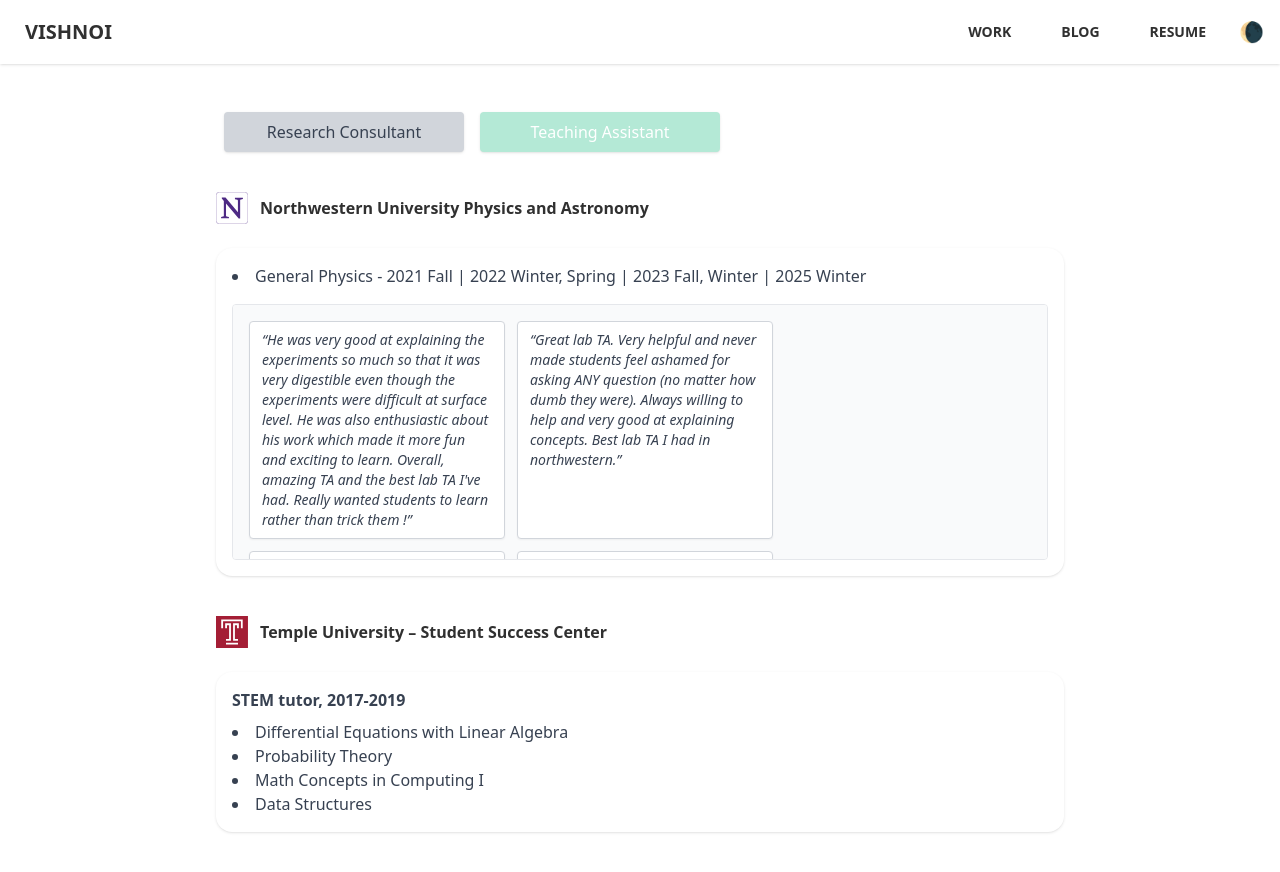
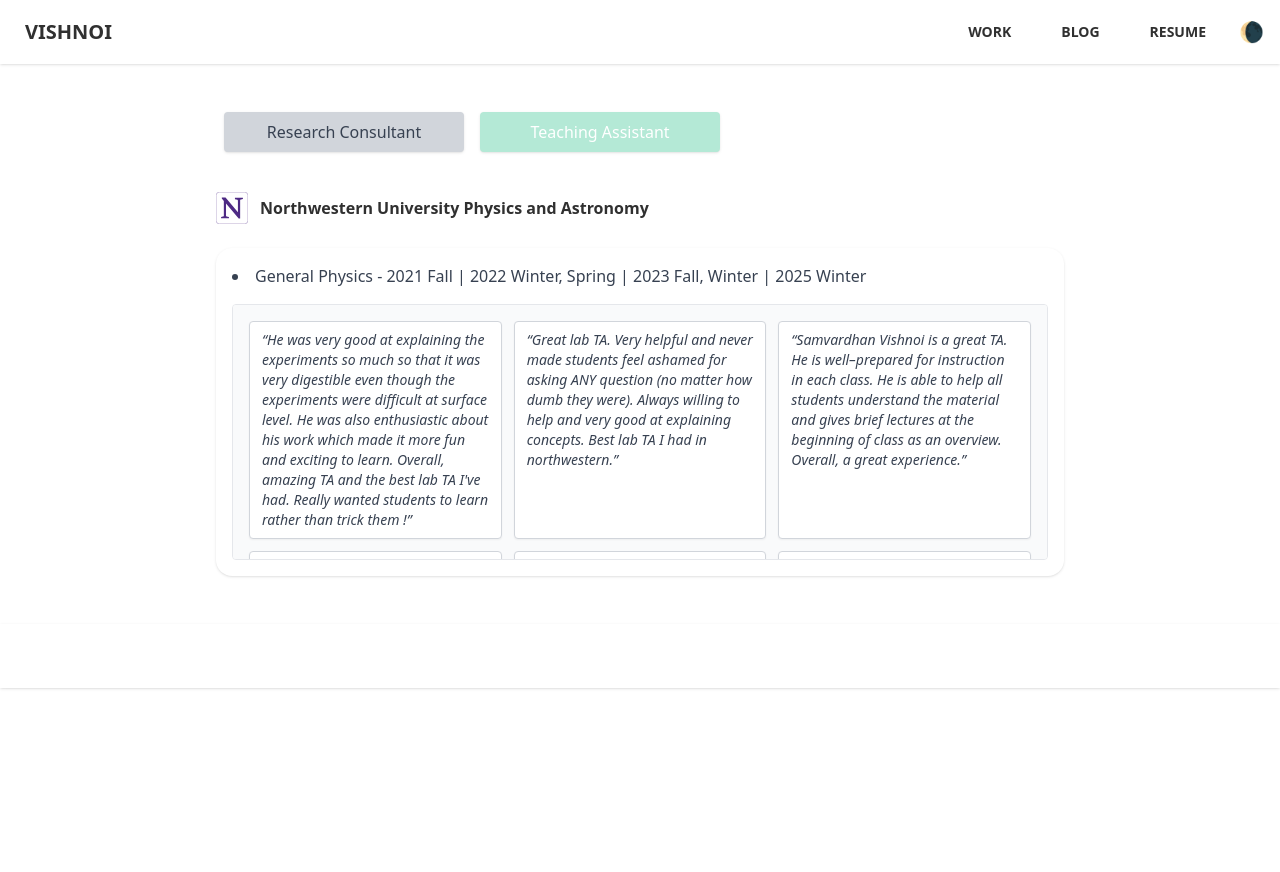
Before and after one commit to s-vishnoi/portfolio, a Vue app: page /work in a window 1280 px wide. Both pictures are taken after a click on the button "Teaching Assistant". Shown: the top 872 px of the page. After the commit the page ends 800 px from the top, so only its background shows below. Built offline with nearby package versions, Linux system fonts and the light colour scheme.

Commit message:
new updates

```diff
--- a/src/pages/Work.vue
+++ b/src/pages/Work.vue
@@ -94,45 +94,25 @@
             <img src="/logos/NU_PA_logo.svg" alt="NU logo" class="h-8" />
             Northwestern University Physics and Astronomy
           </h2>
+
           <div class="bg-base-100 p-4 rounded-box shadow space-y-2">
             <ul class="list-disc list-inside text-gray-700 mb-4">
               <li>General Physics - 2021 Fall | 2022 Winter, Spring | 2023 Fall, Winter | 2025 Winter</li>
             </ul>
 
-          <!-- Scrollable Testimonials Styled Like a Word Cloud -->
-          <div class="max-h-64 overflow-y-auto flex flex-wrap gap-3 p-4 border rounded bg-base-200">
+            <!-- Scrollable Testimonials in 3 Columns, Word-Cloud Style -->
+            <div class="max-h-64 overflow-y-auto grid grid-cols-1 sm:grid-cols-2 md:grid-cols-3 gap-3 p-4 border rounded bg-base-200">
               <span
                 v-for="(quote, index) in nuTestimonials"
                 :key="index"
                 class="italic text-sm text-gray-700 bg-base-100 px-3 py-2 rounded shadow-sm border border-gray-300"
-              style="max-width: 16rem"
               >
                 “{{ quote }}”
               </span>
             </div>
           </div>
         </div>
-
-      <!-- Temple University -->
-      <div class="space-y-6">
-        <h2 class="text-1xl font-semibold text-black-400 flex items-center gap-3">
-          <img src="/logos/TU_logo.svg" alt="Temple logo" class="h-8" />
-          Temple University – Student Success Center
-        </h2>
-        <div class="bg-base-100 p-4 rounded-box shadow space-y-2">
-          <ul class="font-semibold text-gray-700 mb-2">
-            <li>STEM tutor, 2017-2019</li>
-          </ul>
-          <ul class="list-disc list-inside text-gray-700 mb-2">
-            <li>Differential Equations with Linear Algebra</li>
-            <li>Probability Theory</li>
-            <li>Math Concepts in Computing I</li>
-            <li>Data Structures</li>
-          </ul>
       </div>
-      </div>
-    </div>
-
     </section>
 </template>
 
```
Lines whose indentation alone changed are shown as unchanged.
